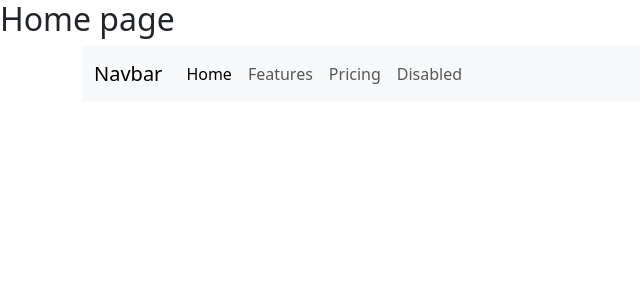
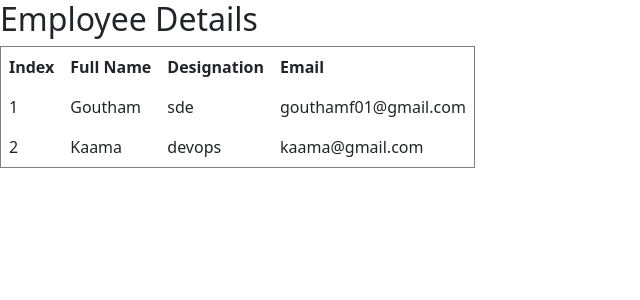
Before and after one commit to Goutham-0255/Django_backend, a Django app: page / in a window 1280 px wide. Shown: the top 300 px of the page, without its empty margins (0-640 px from the left). Run offline with Django 4.2, Linux system fonts and the light colour scheme; data comes from the database, SQL or seed files in the repository.

Commit message:
created a employee table

```diff
--- a/employee/models.py
+++ b/employee/models.py
@@ -5,7 +5,7 @@ from django.db import models
 class Employee(models.Model):
 
     first_name = models.CharField(max_length=100)
-    lasr_name = models.CharField(max_length=100)
+    last_name = models.CharField(max_length=100)
     photo = models.ImageField(upload_to='images')
     designation = models.CharField(max_length=100)
     email_address = models.EmailField(max_length=100,unique=True)
--- a/templates/home.html
+++ b/templates/home.html
@@ -17,27 +17,30 @@
 </head>
 
 <body>
-    <h2>Home page</h2>
-    <div class="container">
-        <nav class="navbar navbar-expand-lg bg-body-tertiary">
-            <div class="container-fluid">
-                <a class="navbar-brand" href="#">Navbar</a>
-                <button class="navbar-toggler" type="button" data-bs-toggle="collapse"
-                    data-bs-target="#navbarNavAltMarkup" aria-controls="navbarNavAltMarkup" aria-expanded="false"
-                    aria-label="Toggle navigation">
-                    <span class="navbar-toggler-icon"></span>
-                </button>
-                <div class="collapse navbar-collapse" id="navbarNavAltMarkup">
-                    <div class="navbar-nav">
-                        <a class="nav-link active" aria-current="page" href="#">Home</a>
-                        <a class="nav-link" href="#">Features</a>
-                        <a class="nav-link" href="#">Pricing</a>
-                        <a class="nav-link " href="#" aria-disabled="false">Disabled</a>
-                    </div>
-                </div>
-            </div>
-        </nav>
-    </div>
+
+<h2>Employee Details</h2>
+
+<table border="1" cellpadding="8" cellspacing="0">
+    <thead>
+        <tr>
+            <th>Index</th>
+            <th>Full Name</th>
+            <th>Designation</th>
+            <th>Email</th>
+        </tr>
+    </thead>
+    <tbody>
+
+        {% for emp in employee%}
+        <tr>
+            <td>{{ forloop.counter }}</td>
+            <td>{{emp.first_name}} {{emp.last_name}}</td>
+            <td>{{emp.designation}}</td>
+            <td>{{emp.email_address}}</td>
+        </tr>
+        {% endfor %}
+    </tbody>
+</table>
+
 </body>
-
 </html>
```
